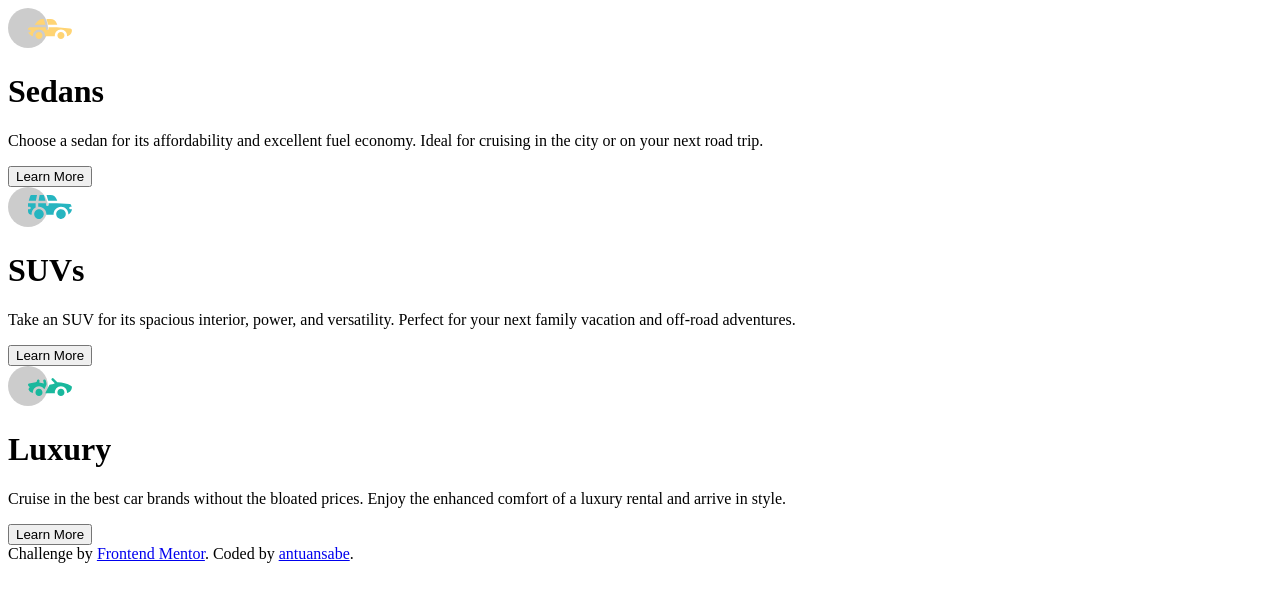
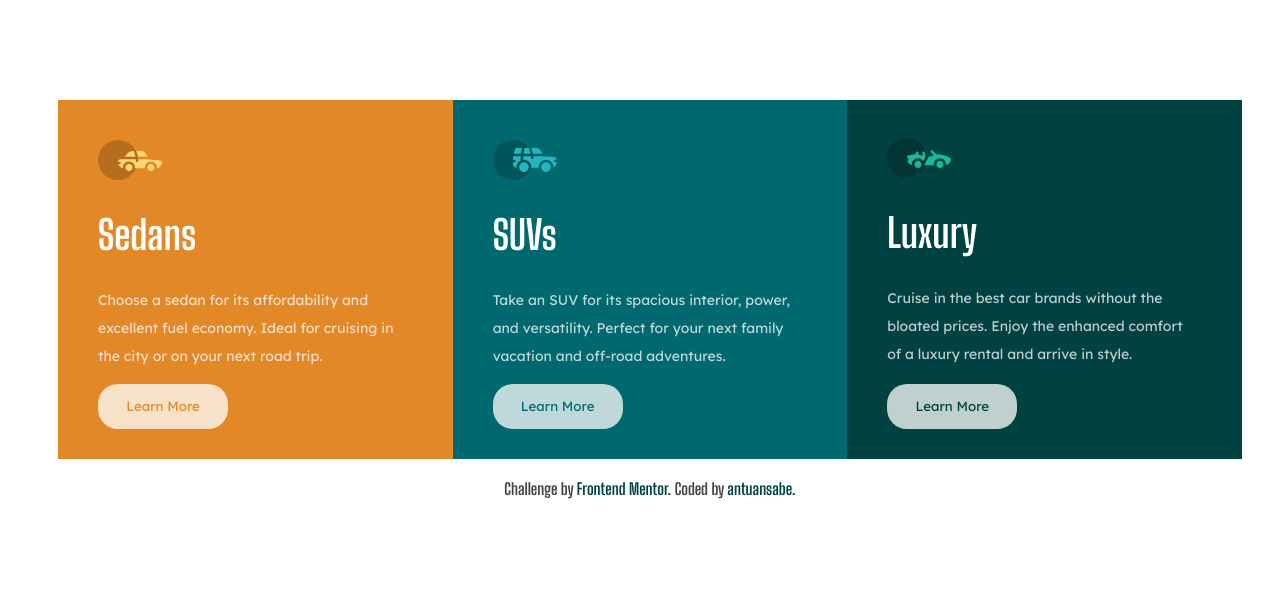
Before and after one commit to antuansabe/Flexbox-exercise, a plain HTML site: page index.html in a window 1280 px wide. Drawn offline with Linux system fonts and the light colour scheme.

Commit message:
style(desktop); se integran los estilos para vista de escritorio

```diff
--- a/index.html
+++ b/index.html
@@ -9,6 +9,7 @@
   <link href="https://fonts.googleapis.com/css2?family=Big+Shoulders+Display:wght@700&display=swap" rel="stylesheet">
   <link rel="icon" type="image/png" sizes="32x32" href="./images/favicon-32x32.png">
   <link rel="stylesheet" href="./styles/movile_style.css">
+  <link rel="stylesheet" href="./styles/desktop.css">
   <title>Frontend Mentor | 3-column preview card component</title>
 </head>
 <body>
@@ -40,10 +41,10 @@
         <button class="button__luxury">Learn More </button>
     </div>
 
-    <div class="attribution">
+    <footer>
       Challenge by <a href="https://www.frontendmentor.io?ref=challenge" target="_blank">Frontend Mentor</a>.
       Coded by <a href="#">antuansabe</a>.
-    </div>
+    </footer>
   </div>
 </body>
 </html>
--- a/styles/desktop.css
+++ b/styles/desktop.css
@@ -1,9 +1,169 @@
-@media only screen and (min-width: 769px) {
+@media only screen and (min-width: 784px) {
+
+    h1{
+        color: white;
+
+    }
+      /*  font-family: Lexend Deca; fuente de titulos */
+
+    .container{
+        display: grid;
+        grid-template-columns: 1fr 1fr 1fr  ;
+        grid-template-rows: 1fr;
+        margin: 100px 30px 60px 50px;
 
 
+    }
+
+    /* Aqui comienzan los estilos del primer contenedor */
+    .sedans{
+        background-color: hsl(31, 77%, 52%);
+        grid-column-start:1 ;
+
+    }
+    .sedans svg{
+       margin-top: 40px;
+       margin-left: 40px;
+    }
+    .sedans h1 {
+        font-family:Big Shoulders Display;
+        font-weight:lighter;
+        font-size: 40px;
+        margin-left: 40px;
+    }
+
+    .sedans p {
+        color:hsla(0, 0%, 100%, 0.75);
+        font-family: Lexend Deca;
+        font-weight: 100;
+        font-size: 14px;
+        text-align: left;
+        margin-left: 20px;
+        padding: 0px 50px 0px 20px;
+        line-height: 2em;
+    }
+
+    .button__sedans{
+        background-color: hsla(0, 0%, 100%, 0.75);
+        border-style: none;
+        border-radius: 20px;
+        color:hsl(31, 77%, 52%);
+        font-family: Lexend Deca;
+        height: 45px;
+        margin-left: 40px;
+        margin-right: 10px;
+        width: 130px;
+    }
+    .button__sedans:hover {
+        cursor: pointer;
+        background-color: hsl(0, 0%, 95%);
+    }
+
+    /* Aqui comienzan los estilos del segundo contenedor */
+    .suvs{
+        background-color:hsl(184, 100%, 22%);
+
+    }
+    .suvs svg{
+        margin-top: 40px;
+        margin-left: 40px;
+    }
+
+    .suvs h1 {
+        font-family:Big Shoulders Display;
+        font-weight:lighter;
+        font-size: 40px;
+        margin-left: 40px;
+    }
+
+    .suvs p {
+        color: hsla(0, 0%, 100%, 0.75);
+        font-family: Lexend Deca;
+        font-weight: 100;
+        font-size: 14px;
+        text-align: left;
+        margin-left: 20px;
+        padding: 0px 50px 0px 20px;
+        line-height: 2em;
+    }
 
 
+    .button__suvs{
+        background-color: hsla(0, 0%, 100%, 0.75);
+        border-style: none;
+        border-radius: 20px;
+        color:hsl(184, 100%, 22%);
+        font-family: Lexend Deca;
+        margin-left: 40px;
+        margin-right: 10px;
+        height: 45px;
+        width: 130px;
+        margin-bottom: 30px;
+    }
+    .button__suvs:hover {
+        cursor: pointer;
+        background-color: hsl(0, 0%, 95%);
+    }
+
+    /* Aqui comienzan los estilos del tercer contenedor */
+
+    .luxury{
+        background-color: hsl(179, 100%, 13%);
+    }
+
+    .luxury svg{
+        margin-top: 38px;
+        margin-left: 40px;
+    }
+
+    .luxury h1 {
+        font-family:Big Shoulders Display;
+        font-weight:lighter;
+        font-size: 40px;
+        margin-left: 40px;
+    }
+
+    .luxury p {
+        color:hsla(0, 0%, 100%, 0.75);
+        font-family: Lexend Deca;
+        font-weight: 100;
+        font-size: 14px;
+        text-align: left;
+        margin-left: 20px;
+        margin-bottom: 16px;
+        padding: 0px 50px 0px 20px;
+        line-height: 2em;
+    }
 
 
+    .button__luxury{
+        background-color: hsla(0, 0%, 100%, 0.75);
+        border-style: none;
+        border-radius: 20px;
+        color: hsl(179, 100%, 13%);
+        font-family: Lexend Deca;
+        margin-left: 40px;
+        margin-right: 10px;
+        height: 45px;
+        width: 130px;
 
+    }
+
+    .button__luxury:hover {
+        cursor: pointer;
+        background-color: hsl(0, 0%, 95%);
+    }
+    a {
+        color: hsl(179, 100%, 13%);
+        text-decoration: none;
+    }
+    footer {
+        grid-column-start: 2;
+        margin-top: 20px;
+        color: rgb(69, 66, 66);
+        text-align: center;
+        font-family: Big Shoulders Display;
+    }
 }
+
+style(desktop); se integran los estilos para vista de escritorio
--- a/styles/movile_style.css
+++ b/styles/movile_style.css
@@ -1,7 +1,7 @@
-@media only screen and (max-width: 768px) {
+@media only screen and (max-width: 785px) {
 
 
-*{
+h1{
     color: white;
 
 }
@@ -149,4 +149,15 @@
     background-color: hsl(0, 0%, 95%);
 }
 
+a {
+    color: hsl(179, 100%, 13%);
+    text-decoration: none;
 }
+footer {
+    margin-top: 20px;
+    color: rgb(69, 66, 66);
+    text-align: center;
+    font-family: Big Shoulders Display;
+}
+
+}
```
